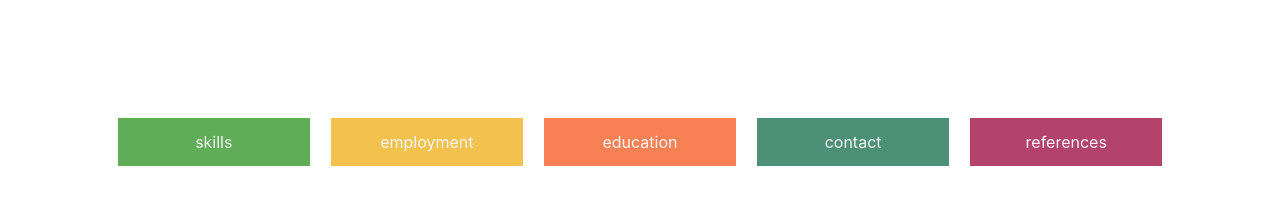
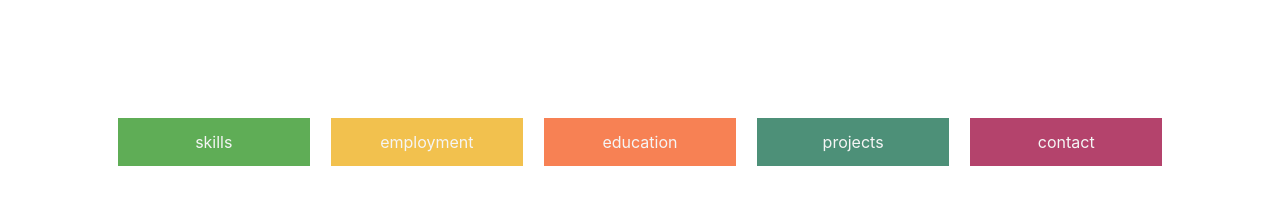
Before and after one commit to tompsherman/toms-repo-depot, a React (Create React App) app in the folder worldview/: page /resume in a window 1280 px wide. Shown: the top 216 px of the page. Built offline with nearby package versions, Linux system fonts and the light colour scheme.

Commit message:
resume reorganization

```diff
--- a/worldview/src/App.css
+++ b/worldview/src/App.css
@@ -256,7 +256,7 @@ a .head-button-home {
   }
 }
 
-@media (max-width: 476px) {
+@media (max-width: 653px) {
   .imghalf {
     width: 100%;
   }
--- a/worldview/src/components/Projects.js
+++ b/worldview/src/components/Projects.js
@@ -14,7 +14,7 @@ const Projects = () => {
             deployed: "",
             image: "https://res.cloudinary.com/dzom9ahsn/image/upload/v1611569240/resume%20repo/sleep_tracker_screenshot_dh9xrb.png",
             stack: "HTML | CSS | JavaScript | NodeJs",
-            descript: ""
+            descript: [""]
         },
         {
             title: "Village Book Builders",
@@ -23,7 +23,7 @@ const Projects = () => {
             deployed: "",
             image: "https://res.cloudinary.com/dzom9ahsn/image/upload/v1611569787/resume%20repo/vbb_portal_rxdxjc.png",
             stack: "HTML | CSS | JavaScript | React | Redux | NodeJs",
-            descript: ""
+            descript: [""]
         },
         {
             title: "JS Jr. Dev Job Board",
@@ -32,7 +32,7 @@ const Projects = () => {
             deployed: "",
             image: "https://res.cloudinary.com/dzom9ahsn/image/upload/v1611570080/resume%20repo/js_webdev_wires_husjtc.png",
             stack: "HTML | CSS | JavaScript | NodeJS | Mongoose",
-            descript: ""
+            descript: [""]
         },
         {
             title: "Better Clock",
@@ -41,7 +41,7 @@ const Projects = () => {
             deployed: "https://better-clock.vercel.app/",
             image: "https://res.cloudinary.com/dzom9ahsn/image/upload/v1611570597/resume%20repo/bettclock_h0tkjc.png",
             stack: "HTML | CSS | JavaScript",
-            descript: ""
+            descript: [""]
         },
     ]
     return (
--- a/worldview/src/components/Resume.js
+++ b/worldview/src/components/Resume.js
@@ -1,6 +1,7 @@
 import React from 'react'
 import LeftSection from '../blocks/LeftSection'
 import RightSection from '../blocks/RightSection'
+import Projects from './Projects'
 
 const Resume = () => {
     let projObj = [
@@ -292,14 +293,14 @@ const Resume = () => {
                         <p>education</p>
                     {/* </div> */}
                 </a>
-                <a href="#contact" className="four">
+                <a href="#projects" className="four">
+                    {/* <div className="five"> */}
+                        <p>projects</p>
+                    {/* </div> */}
+                </a>
+                <a href="#contact" className="five">
                     {/* <div className="four"> */}
                         <p>contact</p>
-                    {/* </div> */}
-                </a>
-                <a href="#references" className="five">
-                    {/* <div className="five"> */}
-                        <p>references</p>
                     {/* </div> */}
                 </a>
             </div>
@@ -381,7 +382,7 @@ const Resume = () => {
                         <a href="#top">
                             <img src="https://res.cloudinary.com/dzom9ahsn/image/upload/v1612715648/resume%20repo/home_bjd6l7.png" className="head-button-home"/>
                         </a>
-                        <a href="#contact">
+                        <a href="#projects">
                             <img src="https://res.cloudinary.com/dzom9ahsn/image/upload/v1612713858/resume%20repo/right-arrow_simrlh.png" className="head-button-forward"/>
                         </a>
                     </div>
@@ -390,8 +391,25 @@ const Resume = () => {
                 <RightSection projObj={projObj[9]} extra={heightPop} spacing={spacing}/>
                 <LeftSection projObj={projObj[10]} />
             </section>
+            <section id="projects">
+                <div className="four flex-head">
+                    <h2 style={{margin: "auto 0 auto 1%"}}>projects</h2>
+                    <div className="third mobile">
+                        <a href="#education">
+                            <img src="https://res.cloudinary.com/dzom9ahsn/image/upload/v1612713858/resume%20repo/right-arrow_simrlh.png" className="head-button-backward"/>
+                        </a>
+                        <a href="#top">
+                            <img src="https://res.cloudinary.com/dzom9ahsn/image/upload/v1612715648/resume%20repo/home_bjd6l7.png" className="head-button-home"/>
+                        </a>
+                        <a href="#contact">
+                            <img src="https://res.cloudinary.com/dzom9ahsn/image/upload/v1612713858/resume%20repo/right-arrow_simrlh.png" className="head-button-forward"/>
+                        </a>
+                    </div>
+                </div >
+                    <Projects />
+            </section>
             <section id="contact">
-                <div className="four flex-head">
+                <div className="five flex-head">
                     <h2 style={{margin: "auto 0 auto 1%"}}>Contact</h2>
                     <div className="third mobile">
                         <a href="#education">
@@ -407,22 +425,6 @@ const Resume = () => {
                 </div>
                 <RightSection projObj={contact}/>
             </section>
-            <section id="references">
-                <div className="five flex-head">
-                    <h2 style={{margin: "auto 0 auto 1%"}}>references</h2>
-                    <div className="third mobile">
-                        <a href="#contact">
-                            <img src="https://res.cloudinary.com/dzom9ahsn/image/upload/v1612713858/resume%20repo/right-arrow_simrlh.png" className="head-button-backward"/>
-                        </a>
-                        <a href="#top">
-                            <img src="https://res.cloudinary.com/dzom9ahsn/image/upload/v1612715648/resume%20repo/home_bjd6l7.png" className="head-button-home"/>
-                        </a>
-                        <a href="#top">
-                            <img src="https://res.cloudinary.com/dzom9ahsn/image/upload/v1612713858/resume%20repo/right-arrow_simrlh.png" className="head-button-forward"/>
-                        </a>
-                    </div>
-                </div >
-            </section>
         </div>
     )
 }
```
Also changed, not shown: worldview/src/blocks/Contact.js (+11 -0 lines).
